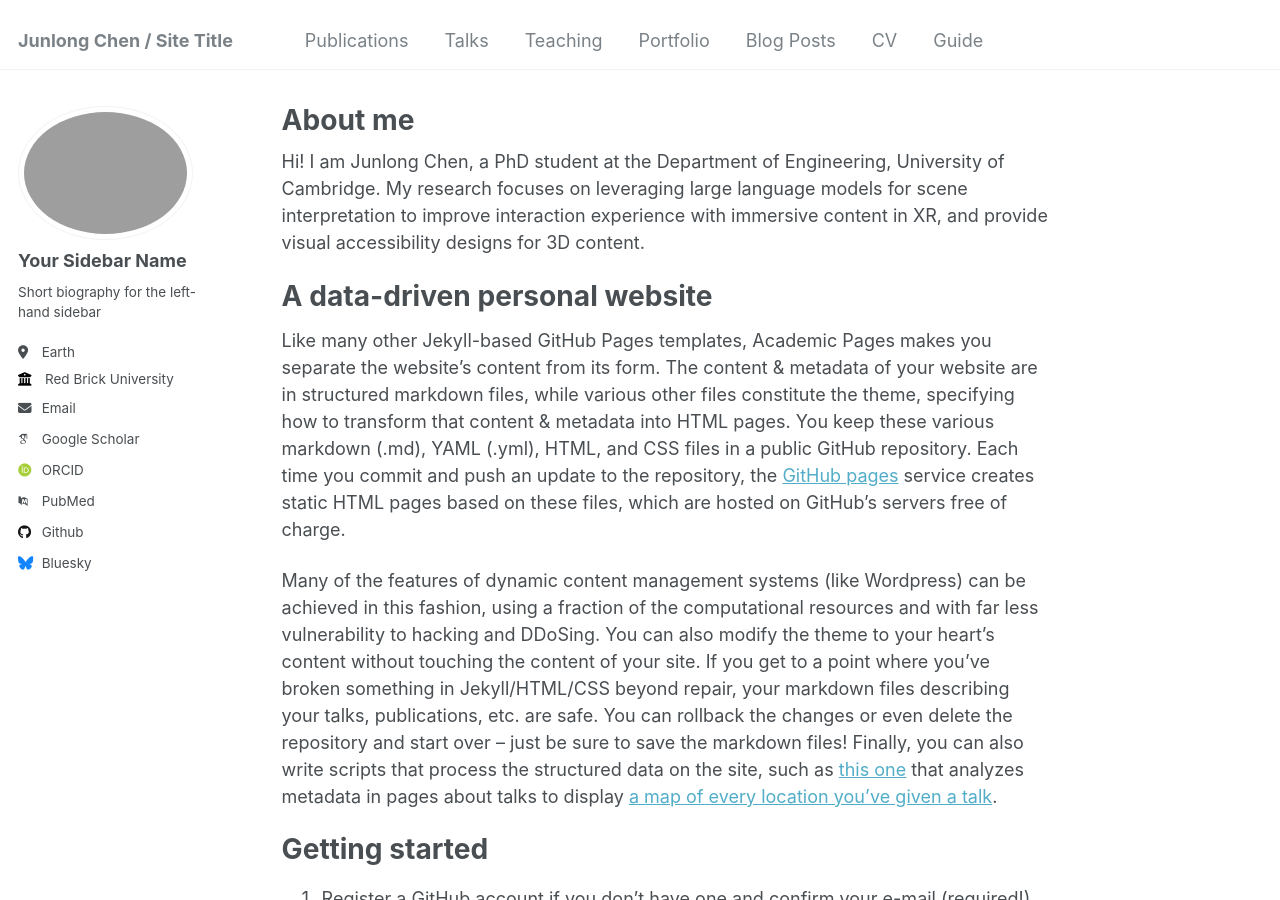
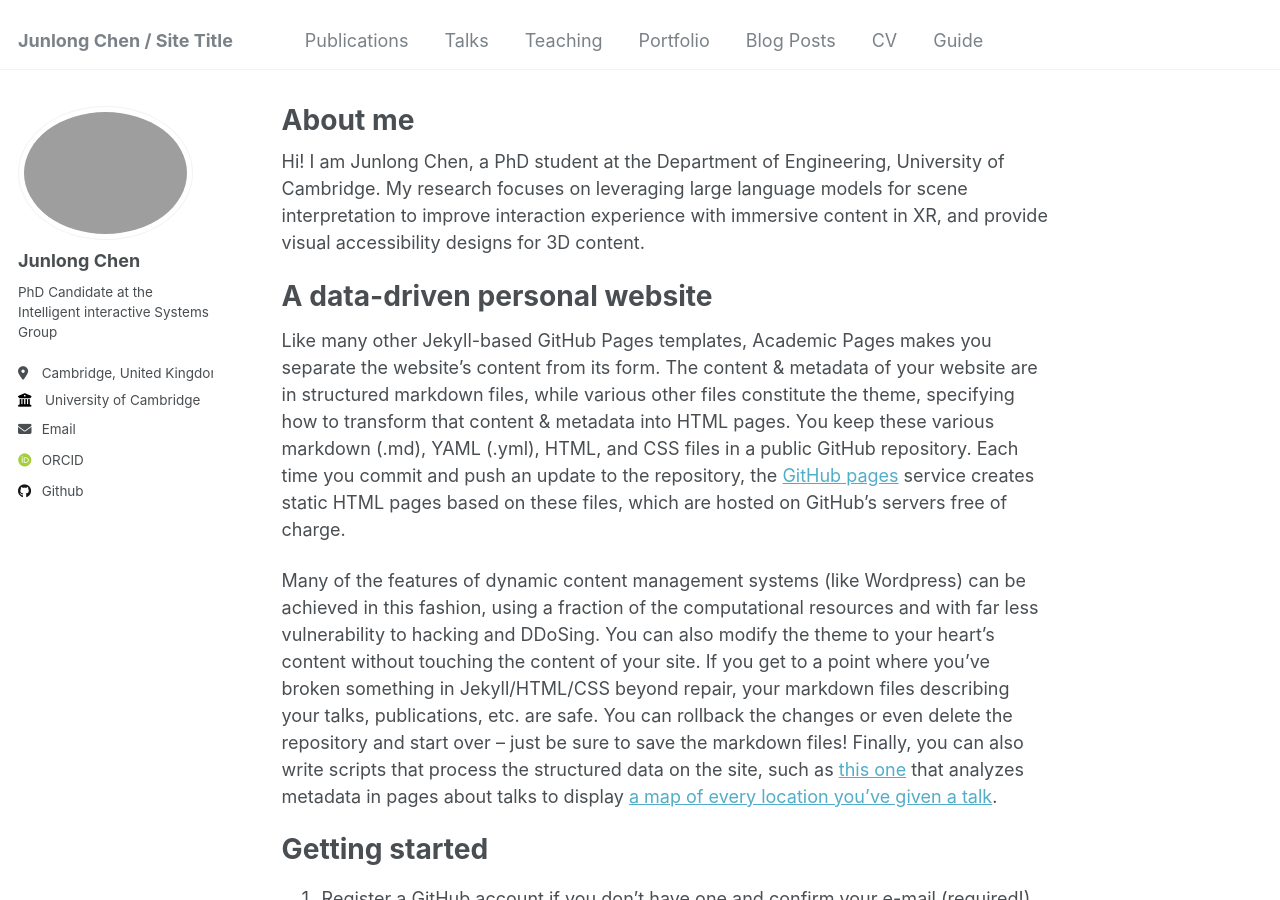
Before and after one commit to EnVisionXR/EnVisionXR.github.io, a Jekyll site: the page built from _pages/about.md, in a window 1280 px wide and 900 px high. Built offline with Jekyll 4.4.1, drawn with Linux system fonts in a browser that asks for light colours; some web fonts are replaced.

Commit message:
Update _config.yml

```diff
--- a/_config.yml
+++ b/_config.yml
@@ -11,7 +11,7 @@ locale                   : "en-US"
 title                    : "Junlong Chen / Site Title"
 title_separator          : "-"
 name                     : &name "Junlong Chen"
-description              : &description "personal description"
+description              : &description "PhD Candidate at the University of Cambridge"
 url                      : https://EnVisionXR.github.io # the base hostname & protocol for your site e.g. "https://mmistakes.github.io"
 baseurl                  : "" # the subpath of your site, e.g. "/blog"
 repository               : "EnVisionXR/EnVisionXR.github.io"
@@ -22,33 +22,33 @@ repository               : "EnVisionXR/EnVisionXR.github.io"
 author:
   # Biographic information
   avatar           : "profile.png"
-  name             : "Your Sidebar Name"
+  name             : "Junlong Chen"
   pronouns         : # example: "she/her"
-  bio              : "Short biography for the left-hand sidebar"
-  location         : "Earth"
-  employer         : "Red Brick University"
+  bio              : "PhD Candidate at the Intelligent interactive Systems Group"
+  location         : "Cambridge, United Kingdom"
+  employer         : "University of Cambridge"
   uri              : # URL
-  email            : "none@example.org"
+  email            : "jc2375@cam.ac.uk"
 
   # Academic websites
   arxiv            : # URL - Update with the correct link to your profile
-  googlescholar    : "https://scholar.google.com/citations?user=PS_CX0AAAAAJ"
+  googlescholar    : # "https://scholar.google.com/citations?user=PS_CX0AAAAAJ"
   impactstory      : # URL
-  orcid            : "http://orcid.org/yourorcidurl"
+  orcid            : "http://orcid.org/0000-0002-7375-6525"
   semantic         : # URL
-  pubmed           : "https://www.ncbi.nlm.nih.gov/pubmed/?term=john+snow"
+  pubmed           : # "https://www.ncbi.nlm.nih.gov/pubmed/?term=john+snow"
   researchgate     : # URL
 
   # Repositories and software development
   bitbucket        : # Username - Update with your username on the site
   codepen          : # Username
   dribbble         : # Username
-  github           : "academicpages"
+  github           : "EnVisionXR"
   kaggle           : # Username
   stackoverflow    : # User number or user number and name (i.e., use "1" or "1/jeff-atwood")
 
   # Social media
-  bluesky          : "bsky.app" # Replace this with you Bluesky username
+  bluesky          : # "bsky.app" # Replace this with you Bluesky username
   facebook         : # Username
   flickr           : # Username
   foursquare       : # Username
@@ -65,7 +65,7 @@ author:
   steam            : # Username
   telegram         : # URL
   tumblr           : # Username
-  twitter          : # Username for X / Twitter
+  twitter          : # jc14159
   vine             : # Username
   weibo            : # Username
   wikipedia        : # Username
```
